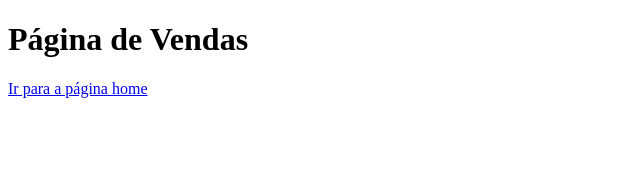
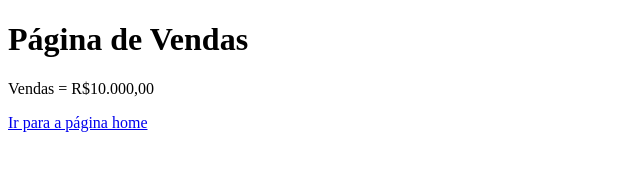
Before and after one commit to doramrx/aulagithubcurso, a plain HTML site: page vendas.html in a window 1280 px wide. Shown: the whole page, without its empty margins (0-640 px from the left). Drawn offline with Linux system fonts and the light colour scheme.

Commit message:
Acrescentado Valor de Vendas

```diff
--- a/vendas.html
+++ b/vendas.html
@@ -8,6 +8,8 @@
 </head>
 <body>
     <h1>Página de Vendas</h1>
+    <p>Vendas = R$10.000,00</p>
+
     <a href="index.html">Ir para a página home</a>
 </body>
 </html>
```
